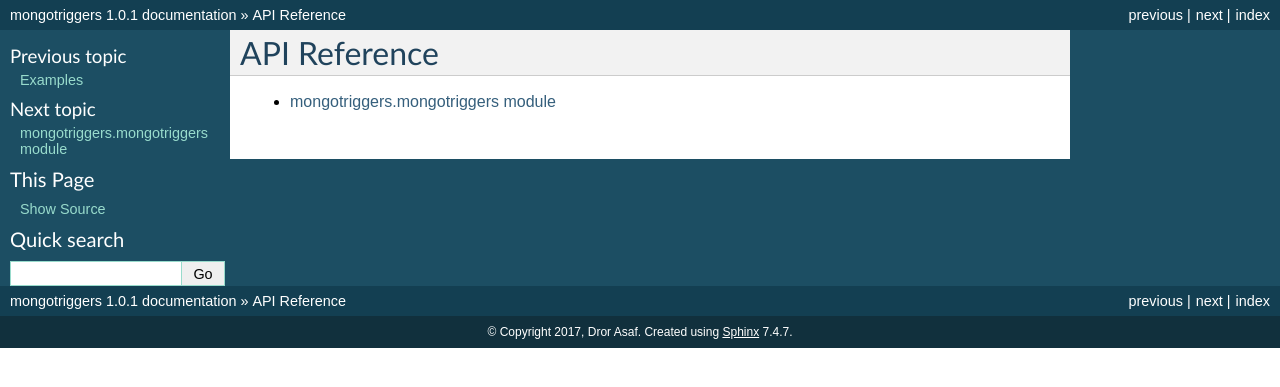
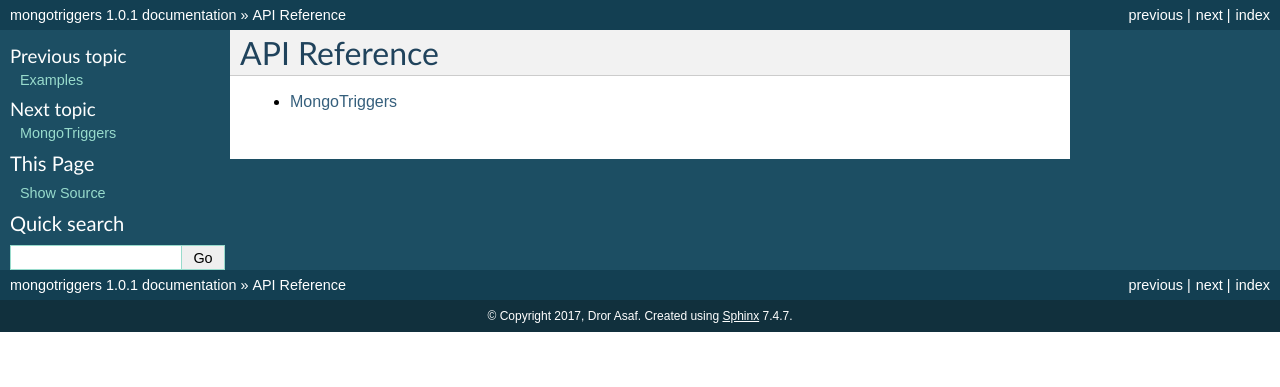
Before and after one commit to drorasaf/mongotriggers, a Sphinx documentation site: the page built from docs/source/api.rst, in a window 1280 px wide. Shown: the top 387 px of the page. Built offline with Sphinx 7.4.7, drawn with Linux system fonts in a browser that asks for light colours; pages that are not in the unit, such as notebooks, are missing from menus.

Commit message:
fix docs

```diff
--- a/docs/source/modules.rst
+++ /dev/null
@@ -1,7 +0,0 @@
-mongotriggers
-=============
-
-.. toctree::
-   :maxdepth: 4
-
-   mongotriggers
--- a/docs/source/mongotriggers.rst
+++ b/docs/source/mongotriggers.rst
@@ -1,7 +1,6 @@
-mongotriggers\.mongotriggers module
-===================================
+MongoTriggers
+=============
 
 .. automodule:: mongotriggers.mongotriggers
     :members:
-    :undoc-members:
     :show-inheritance:
```
Also changed, not shown: docs/source/index.rst (+3 -4 lines), 1 other file.
